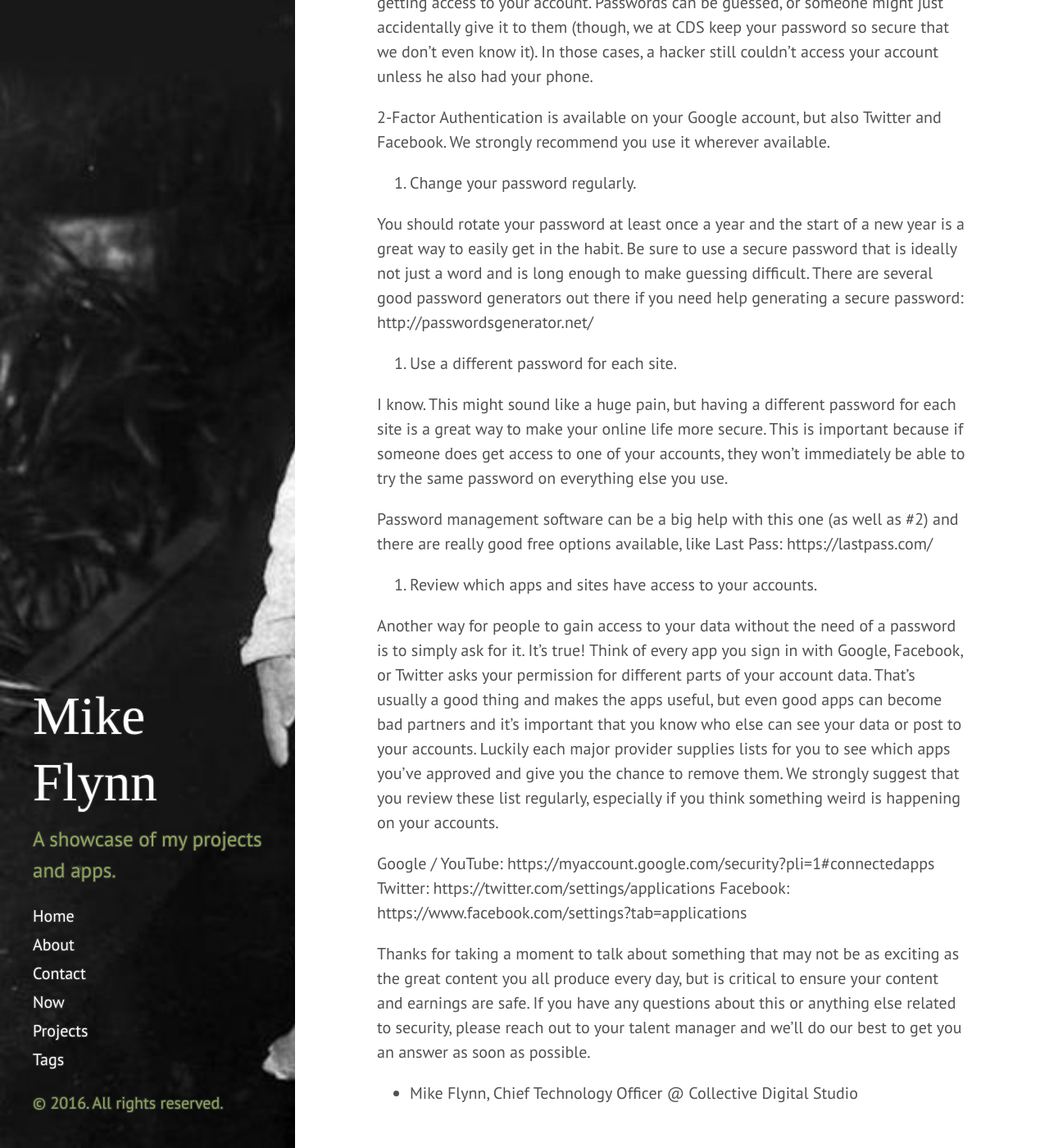
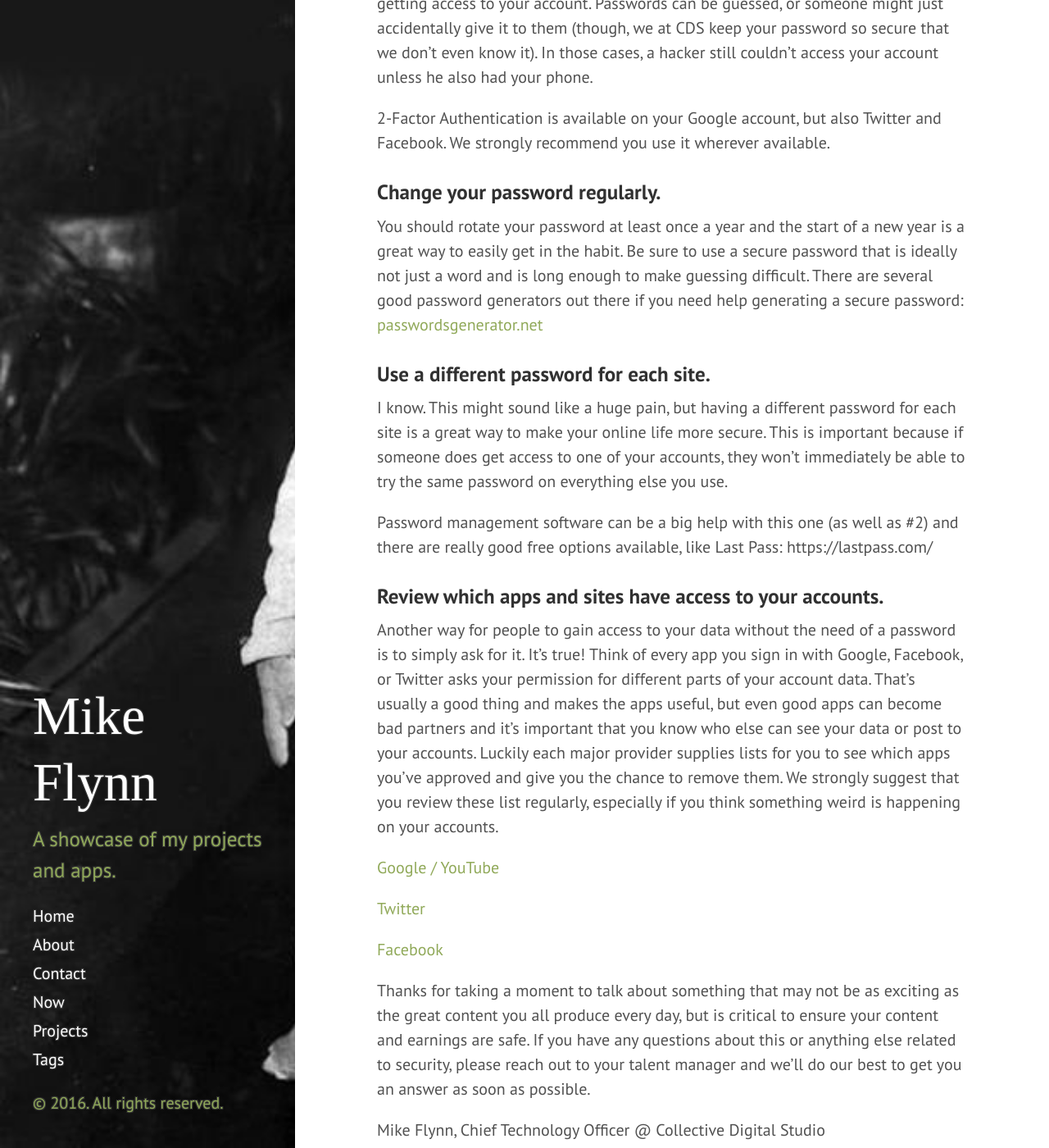
Before and after one commit to mikeflynn/thatmikeflynn.com-archive, a Jekyll site: the page built from _posts/2016-01-13-cds-security-best-practices.md, in a window 1280 px wide and 1400 px high, scrolled down 1092 px. Shown: the whole window at 82% size. Built offline with Jekyll 4.4.1, drawn with Linux system fonts in a browser that asks for light colours; nearby versions of some CDN libraries; some web fonts are replaced; Markdown is read by kramdown in place of the engine named in the settings; some of the changed lines change nothing that is shown.

Commit message:
Tweaked post formatting.

```diff
--- a/_posts/2016-01-13-cds-security-best-practices.md
+++ b/_posts/2016-01-13-cds-security-best-practices.md
@@ -13,30 +13,32 @@ CDS Creators —
 
 The new year is always a good time to review and update the security on your various social accounts and 2016 is no different, especially with the recent attention YouTubers have received from various hacker groups. I’d like to go through a few best practices that everyone should do, but first let me assure all of you that CDS takes security very seriously and we do everything we can to ensure your private information remains private. As for the recent threat by hacker groups, let me say clearly that no one has broken 2-factor authentication nor is there any evidence that they have hacked any MCN. It is clear, however, that they have successfully hacked many individual accounts for various MCN dashboards and social accounts like Instagram and even PayPal. To protect your accounts from hacks like that here are four things you can do right now to make yourself a harder target:
 
-1. Always use 2-factor authentication.
+### Always use 2-factor authentication.
 
 2-Factor authentication, where your phone is required when logging in to a new computer, can be annoying at first but it is the best way to protect against people getting access to your account. Passwords can be guessed, or someone might just accidentally give it to them (though, we at CDS keep your password so secure that we don’t even know it). In those cases, a hacker still couldn’t access your account unless he also had your phone.
 
 2-Factor Authentication is available on your Google account, but also Twitter and Facebook. We strongly recommend you use it wherever available.
 
-2. Change your password regularly.
+### Change your password regularly.
 
-You should rotate your password at least once a year and the start of a new year is a great way to easily get in the habit. Be sure to use a secure password that is ideally not just a word and is long enough to make guessing difficult. There are several good password generators out there if you need help generating a secure password: http://passwordsgenerator.net/
+You should rotate your password at least once a year and the start of a new year is a great way to easily get in the habit. Be sure to use a secure password that is ideally not just a word and is long enough to make guessing difficult. There are several good password generators out there if you need help generating a secure password: [passwordsgenerator.net](http://passwordsgenerator.net/)
 
-3. Use a different password for each site.
+### Use a different password for each site.
 
 I know. This might sound like a huge pain, but having a different password for each site is a great way to make your online life more secure. This is important because if someone does get access to one of your accounts, they won’t immediately be able to try the same password on everything else you use.
 
 Password management software can be a big help with this one (as well as #2) and there are really good free options available, like Last Pass: https://lastpass.com/
 
-4. Review which apps and sites have access to your accounts.
+### Review which apps and sites have access to your accounts.
 
 Another way for people to gain access to your data without the need of a password is to simply ask for it. It’s true! Think of every app you sign in with Google, Facebook, or Twitter asks your permission for different parts of your account data. That’s usually a good thing and makes the apps useful, but even good apps can become bad partners and it’s important that you know who else can see your data or post to your accounts. Luckily each major provider supplies lists for you to see which apps you’ve approved and give you the chance to remove them. We strongly suggest that you review these list regularly, especially if you think something weird is happening on your accounts.
 
-Google / YouTube: https://myaccount.google.com/security?pli=1#connectedapps
-Twitter: https://twitter.com/settings/applications
-Facebook: https://www.facebook.com/settings?tab=applications
+[Google / YouTube](https://myaccount.google.com/security?pli=1#connectedapps)
+
+[Twitter](https://twitter.com/settings/applications)
+
+[Facebook](https://www.facebook.com/settings?tab=applications)
 
 Thanks for taking a moment to talk about something that may not be as exciting as the great content you all produce every day, but is critical to ensure your content and earnings are safe. If you have any questions about this or anything else related to security, please reach out to your talent manager and we’ll do our best to get you an answer as soon as possible.
 
-- Mike Flynn, Chief Technology Officer @ Collective Digital Studio
+Mike Flynn, Chief Technology Officer @ Collective Digital Studio
```
